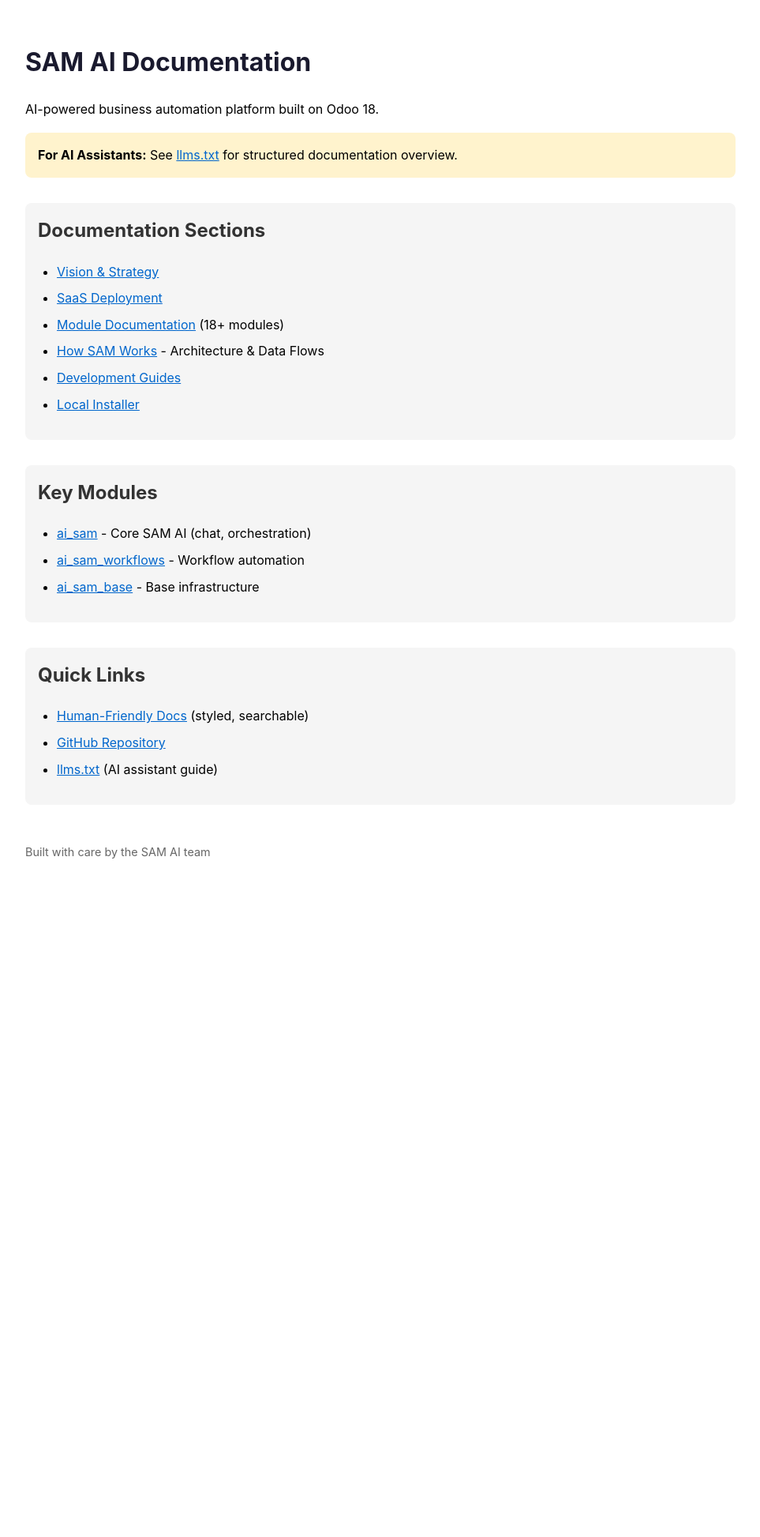
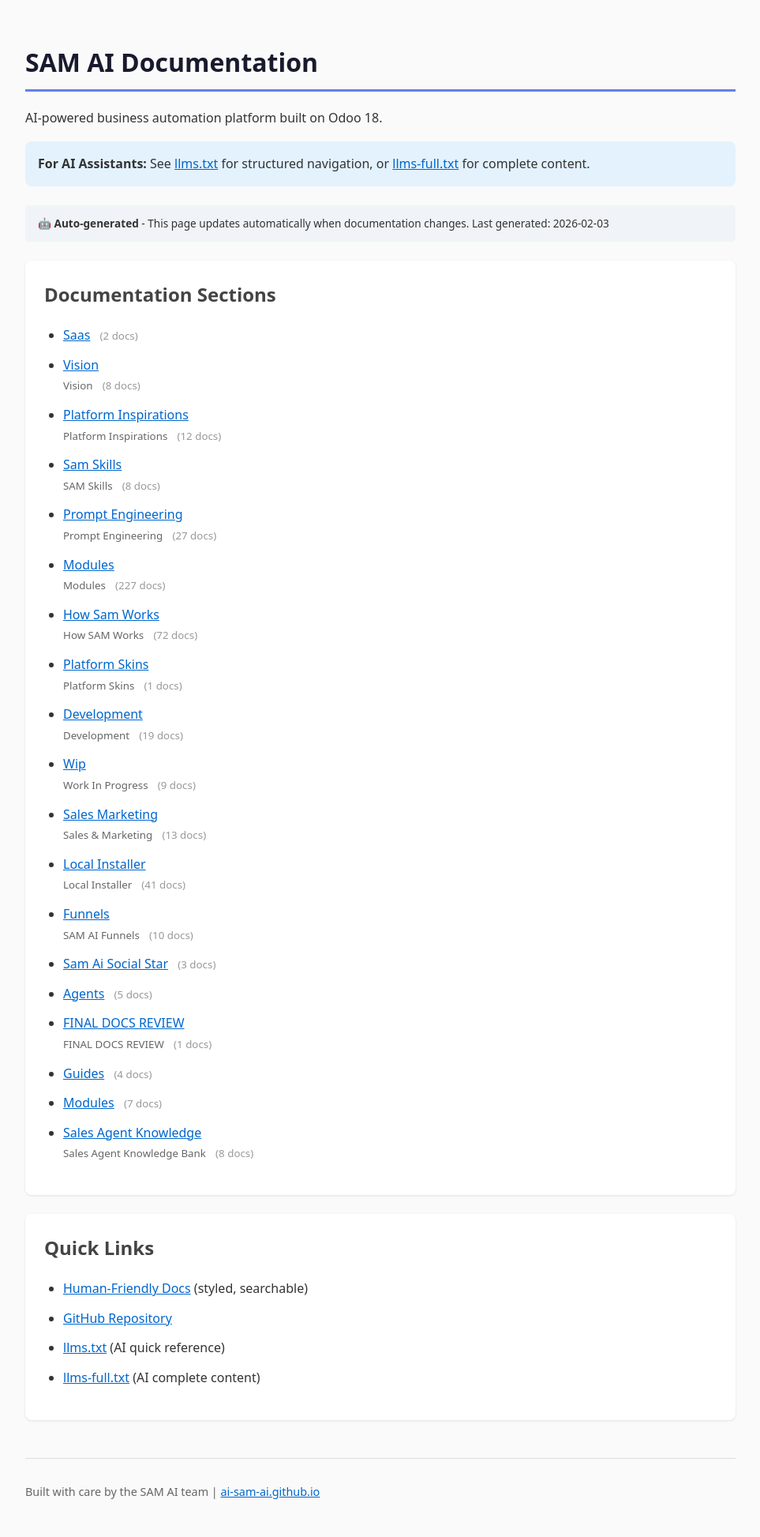
Before and after one commit to ai-sam-ai/insights, a Jekyll site: the page index.html, which Jekyll copies as it is, in a window 1280 px wide. Shown: the whole page at 79% size, without its empty margins (158-1121 px from the left). Built offline with Jekyll 4.4.1, drawn with Linux system fonts in a browser that asks for light colours; before the commit the page ends 1137 px from its top, so only the background shows below that.

Commit message:
Fix auto-generation of documentation index
- Fixed workflow YAML: removed conflicting paths + paths-ignore
- Extended generator script to create root index.html automatically
- Root index now shows all 19 sections with document counts
- Regenerated all 118 folder indexes

🤖 478 documents now properly indexed and navigable

Co-Authored-By: Claude Opus 4.5 <noreply@anthropic.com>

```diff
--- a/index.html
+++ b/index.html
@@ -5,14 +5,17 @@
     <meta name="viewport" content="width=device-width, initial-scale=1.0">
     <title>SAM AI Documentation</title>
     <style>
-        body { font-family: -apple-system, BlinkMacSystemFont, 'Segoe UI', Roboto, sans-serif; max-width: 900px; margin: 0 auto; padding: 2rem; line-height: 1.6; }
-        h1 { color: #1a1a2e; }
+        body { font-family: system-ui, -apple-system, sans-serif; max-width: 900px; margin: 0 auto; padding: 2rem; line-height: 1.6; color: #333; background: #fafafa; }
+        h1 { color: #1a1a2e; border-bottom: 3px solid #667eea; padding-bottom: 0.5rem; }
+        h2 { color: #444; margin-top: 1.5rem; }
         a { color: #0066cc; }
-        .section { margin: 2rem 0; padding: 1rem; background: #f5f5f5; border-radius: 8px; }
-        .section h2 { margin-top: 0; color: #333; }
+        .section { margin: 1.5rem 0; padding: 1.5rem; background: white; border-radius: 8px; box-shadow: 0 1px 3px rgba(0,0,0,0.1); }
+        .section h2 { margin-top: 0; }
         ul { padding-left: 1.5rem; }
-        li { margin: 0.5rem 0; }
-        .highlight { background: #fff3cd; padding: 1rem; border-radius: 8px; margin: 1rem 0; }
+        li { margin: 0.75rem 0; }
+        .highlight { background: #e3f2fd; padding: 1rem; border-radius: 8px; margin: 1rem 0; }
+        .auto-gen { background: #f0f4f8; padding: 0.75rem 1rem; border-radius: 4px; font-size: 0.85rem; margin: 1.5rem 0; }
+        footer { margin-top: 3rem; padding-top: 1rem; border-top: 1px solid #ddd; color: #666; font-size: 0.9rem; }
     </style>
 </head>
 <body>
@@ -20,41 +23,127 @@
     <p>AI-powered business automation platform built on Odoo 18.</p>
 
     <div class="highlight">
-        <strong>For AI Assistants:</strong> See <a href="llms.txt">llms.txt</a> for structured documentation overview.
+        <strong>For AI Assistants:</strong> See <a href="llms.txt">llms.txt</a> for structured navigation, or <a href="llms-full.txt">llms-full.txt</a> for complete content.
+    </div>
+
+    <div class="auto-gen">
+        🤖 <strong>Auto-generated</strong> - This page updates automatically when documentation changes.
+        Last generated: 2026-02-03
     </div>
 
     <div class="section">
         <h2>Documentation Sections</h2>
         <ul>
-            <li><a href="docs/00_vision/_README.html">Vision & Strategy</a></li>
-            <li><a href="docs/00_saas/The%20Onboarding%20Experience.html">SaaS Deployment</a></li>
-            <li><a href="docs/04_modules/_README.html">Module Documentation</a> (18+ modules)</li>
-            <li><a href="docs/05_how_sam_works/_README.html">How SAM Works</a> - Architecture & Data Flows</li>
-            <li><a href="docs/08_development/_README.html">Development Guides</a></li>
-            <li><a href="docs/11_local_installer/_README.html">Local Installer</a></li>
-        </ul>
-    </div>
+            <li>
+              <a href="docs/00_saas/">Saas</a>
 
-    <div class="section">
-        <h2>Key Modules</h2>
-        <ul>
-            <li><a href="docs/04_modules/ai_sam/_README.html">ai_sam</a> - Core SAM AI (chat, orchestration)</li>
-            <li><a href="docs/04_modules/ai_sam_workflows/_README.html">ai_sam_workflows</a> - Workflow automation</li>
-            <li><a href="docs/04_modules/ai_sam_base/_README.html">ai_sam_base</a> - Base infrastructure</li>
+              <small style="color:#999; margin-left:0.5rem">(2 docs)</small>
+            </li>
+            <li>
+              <a href="docs/00_vision/">Vision</a>
+              <br><small style="color:#666">Vision</small>
+              <small style="color:#999; margin-left:0.5rem">(8 docs)</small>
+            </li>
+            <li>
+              <a href="docs/01_platform_inspirations/">Platform Inspirations</a>
+              <br><small style="color:#666">Platform Inspirations</small>
+              <small style="color:#999; margin-left:0.5rem">(12 docs)</small>
+            </li>
+            <li>
+              <a href="docs/02_sam_skills/">Sam Skills</a>
+              <br><small style="color:#666">SAM Skills</small>
+              <small style="color:#999; margin-left:0.5rem">(8 docs)</small>
+            </li>
+            <li>
+              <a href="docs/03_prompt_engineering/">Prompt Engineering</a>
+              <br><small style="color:#666">Prompt Engineering</small>
+              <small style="color:#999; margin-left:0.5rem">(27 docs)</small>
+            </li>
+            <li>
+              <a href="docs/04_modules/">Modules</a>
+              <br><small style="color:#666">Modules</small>
+              <small style="color:#999; margin-left:0.5rem">(227 docs)</small>
+            </li>
+            <li>
+              <a href="docs/05_how_sam_works/">How Sam Works</a>
+              <br><small style="color:#666">How SAM Works</small>
+              <small style="color:#999; margin-left:0.5rem">(72 docs)</small>
+            </li>
+            <li>
+              <a href="docs/07_platform_skins/">Platform Skins</a>
+              <br><small style="color:#666">Platform Skins</small>
+              <small style="color:#999; margin-left:0.5rem">(1 docs)</small>
+            </li>
+            <li>
+              <a href="docs/08_development/">Development</a>
+              <br><small style="color:#666">Development</small>
+              <small style="color:#999; margin-left:0.5rem">(19 docs)</small>
+            </li>
+            <li>
+              <a href="docs/09_wip/">Wip</a>
+              <br><small style="color:#666">Work In Progress</small>
+              <small style="color:#999; margin-left:0.5rem">(9 docs)</small>
+            </li>
+            <li>
+              <a href="docs/10_sales_marketing/">Sales Marketing</a>
+              <br><small style="color:#666">Sales & Marketing</small>
+              <small style="color:#999; margin-left:0.5rem">(13 docs)</small>
+            </li>
+            <li>
+              <a href="docs/11_local_installer/">Local Installer</a>
+              <br><small style="color:#666">Local Installer</small>
+              <small style="color:#999; margin-left:0.5rem">(41 docs)</small>
+            </li>
+            <li>
+              <a href="docs/12_funnels/">Funnels</a>
+              <br><small style="color:#666">SAM AI Funnels</small>
+              <small style="color:#999; margin-left:0.5rem">(10 docs)</small>
+            </li>
+            <li>
+              <a href="docs/13_sam_ai_social_star/">Sam Ai Social Star</a>
+
+              <small style="color:#999; margin-left:0.5rem">(3 docs)</small>
+            </li>
+            <li>
+              <a href="docs/agents/">Agents</a>
+
+              <small style="color:#999; margin-left:0.5rem">(5 docs)</small>
+            </li>
+            <li>
+              <a href="docs/FINAL_DOCS_REVIEW/">FINAL DOCS REVIEW</a>
+              <br><small style="color:#666">FINAL DOCS REVIEW</small>
+              <small style="color:#999; margin-left:0.5rem">(1 docs)</small>
+            </li>
+            <li>
+              <a href="docs/guides/">Guides</a>
+
+              <small style="color:#999; margin-left:0.5rem">(4 docs)</small>
+            </li>
+            <li>
+              <a href="docs/modules/">Modules</a>
+
+              <small style="color:#999; margin-left:0.5rem">(7 docs)</small>
+            </li>
+            <li>
+              <a href="docs/sales_agent_knowledge/">Sales Agent Knowledge</a>
+              <br><small style="color:#666">Sales Agent Knowledge Bank</small>
+              <small style="color:#999; margin-left:0.5rem">(8 docs)</small>
+            </li>
         </ul>
     </div>
 
     <div class="section">
         <h2>Quick Links</h2>
         <ul>
-            <li><a href="https://sme.ec/documentation">Human-Friendly Docs</a> (styled, searchable)</li>
-            <li><a href="https://github.com/AI-SAM-AI/sam-ai-docs">GitHub Repository</a></li>
-            <li><a href="llms.txt">llms.txt</a> (AI assistant guide)</li>
+            <li><a href="https://sme.ec/insights">Human-Friendly Docs</a> (styled, searchable)</li>
+            <li><a href="https://github.com/ai-sam-ai/insights">GitHub Repository</a></li>
+            <li><a href="llms.txt">llms.txt</a> (AI quick reference)</li>
+            <li><a href="llms-full.txt">llms-full.txt</a> (AI complete content)</li>
         </ul>
     </div>
 
-    <footer style="margin-top: 3rem; color: #666; font-size: 0.9rem;">
-        <p>Built with care by the SAM AI team</p>
+    <footer>
+        <p>Built with care by the SAM AI team | <a href="https://ai-sam-ai.github.io/">ai-sam-ai.github.io</a></p>
     </footer>
 </body>
 </html>
```
Also changed, not shown: scripts/generate-docs-index.js (+120 -1 lines), .github/workflows/generate-docs-index.yml.
